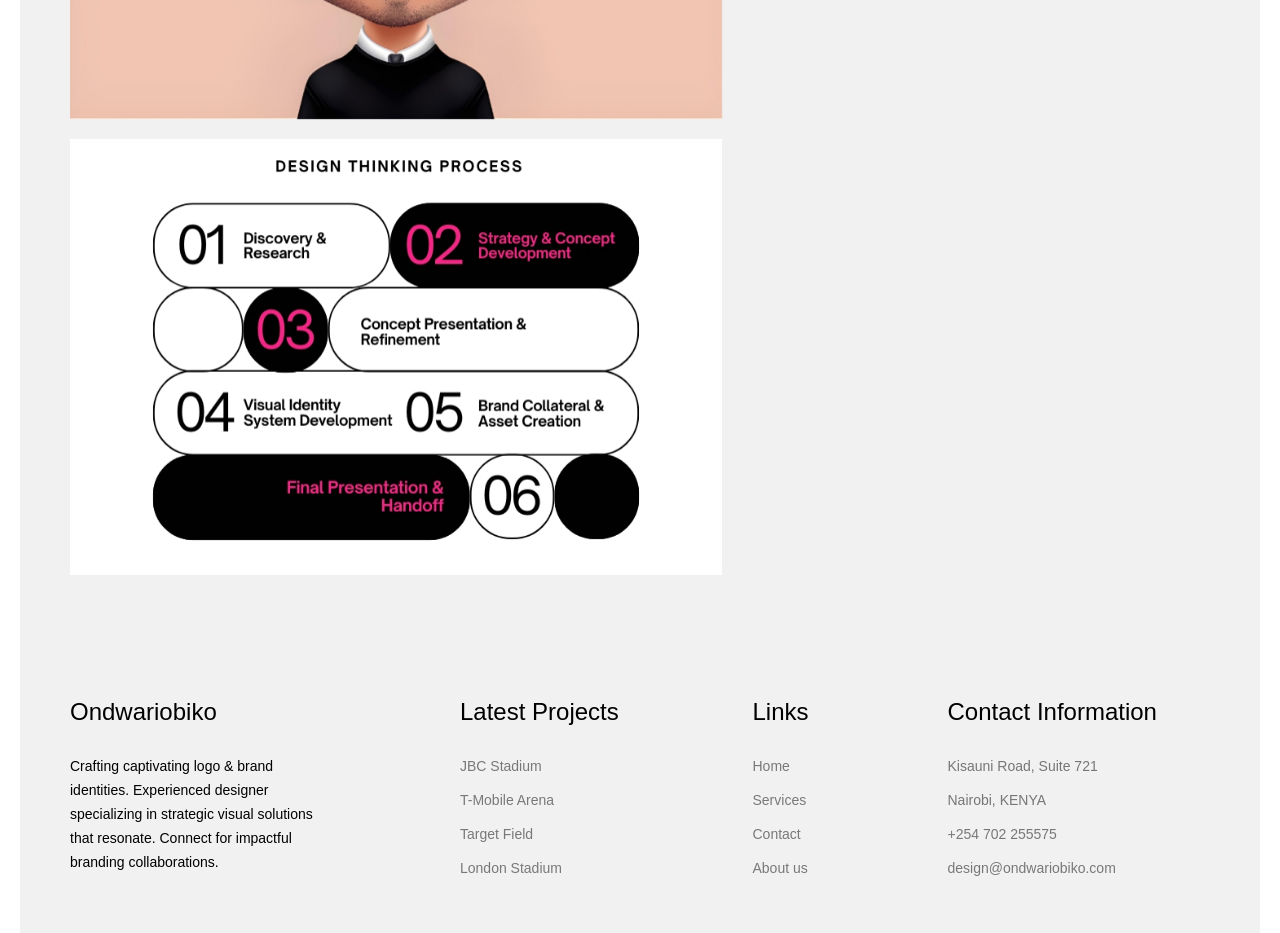
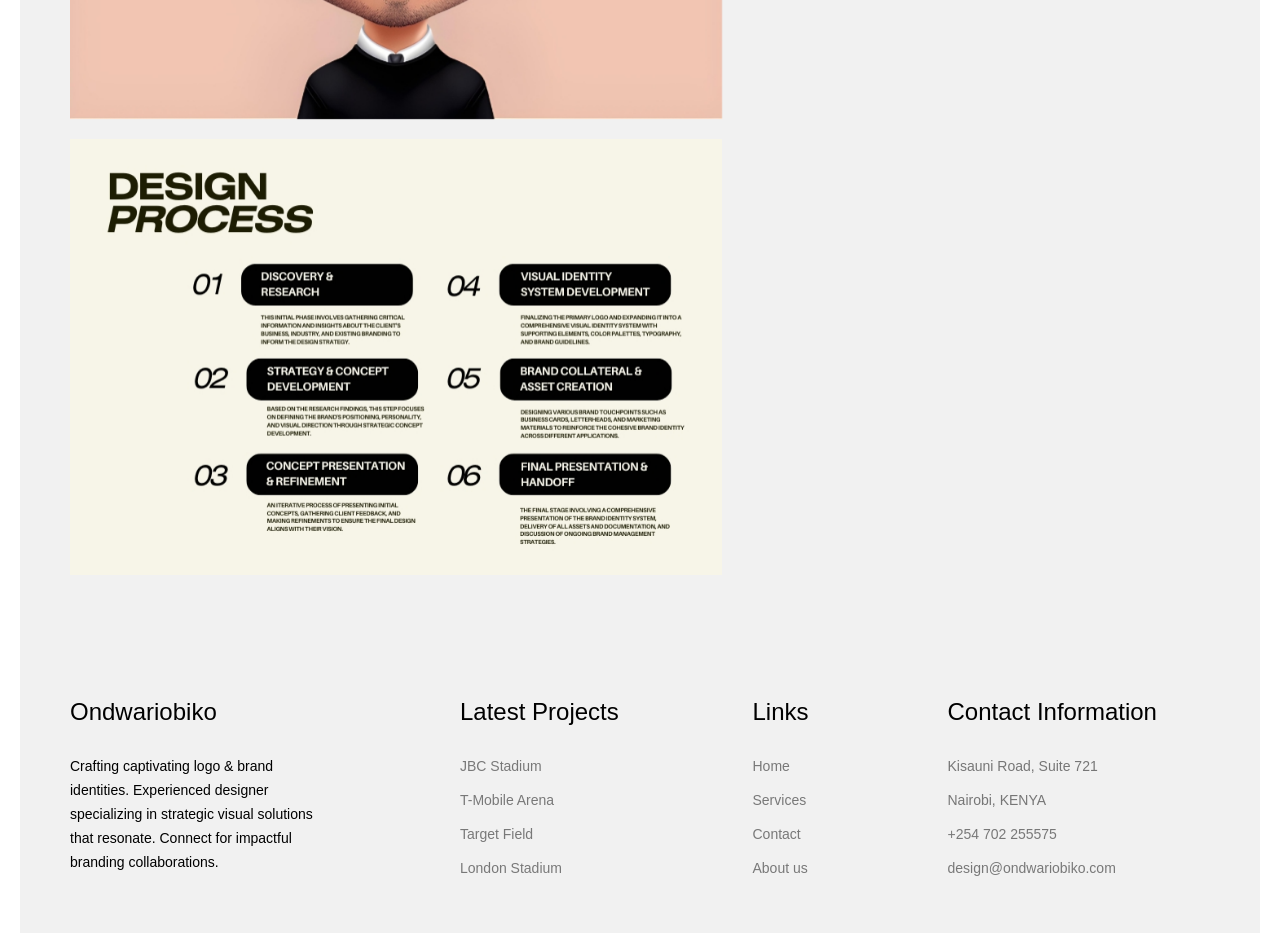
Before and after one commit to ondwariobiko/portfolio-website, a plain HTML site: page about.html in a window 1280 px wide. Shown: the part 1660-2593 px from the top of the page. Drawn offline with Linux system fonts and the light colour scheme; files whose address does not match are found by name; a web font is replaced by a local one.

Commit message:
desgn process

```diff
--- a/about.html
+++ b/about.html
@@ -116,7 +116,7 @@
 						<img src="images/aboutportfolio-4.jpg" class="img-responsive" alt="John obiko cartoon">
 					</div>
 					<div class="image-item  animate-box">
-						<img src="images/Design Thinking Process.jpg" class="img-responsive" alt="design process">
+						<img src="images/My Design process.jpg" class="img-responsive" alt="design process">
 					</div>
 
 				</div>
```
Also changed, not shown: images/My Design process.jpg (added).
